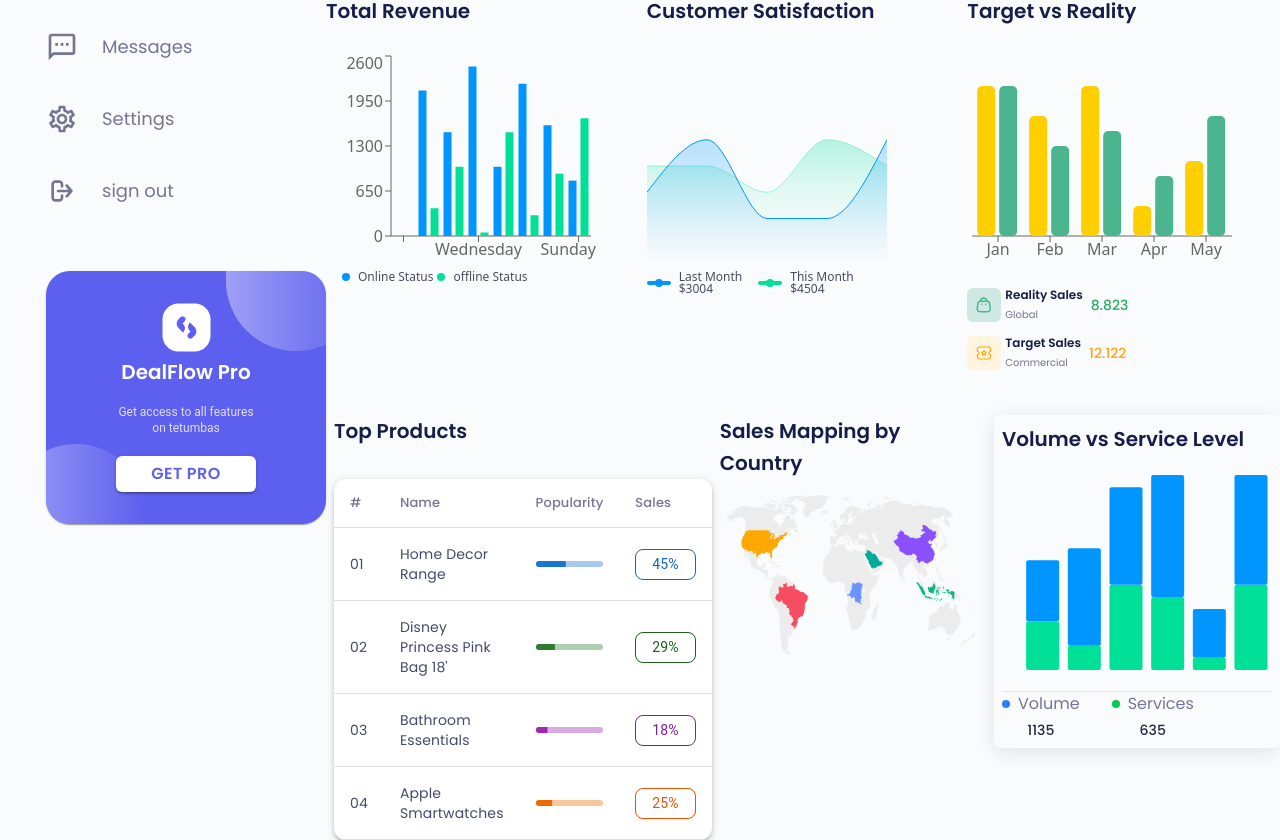
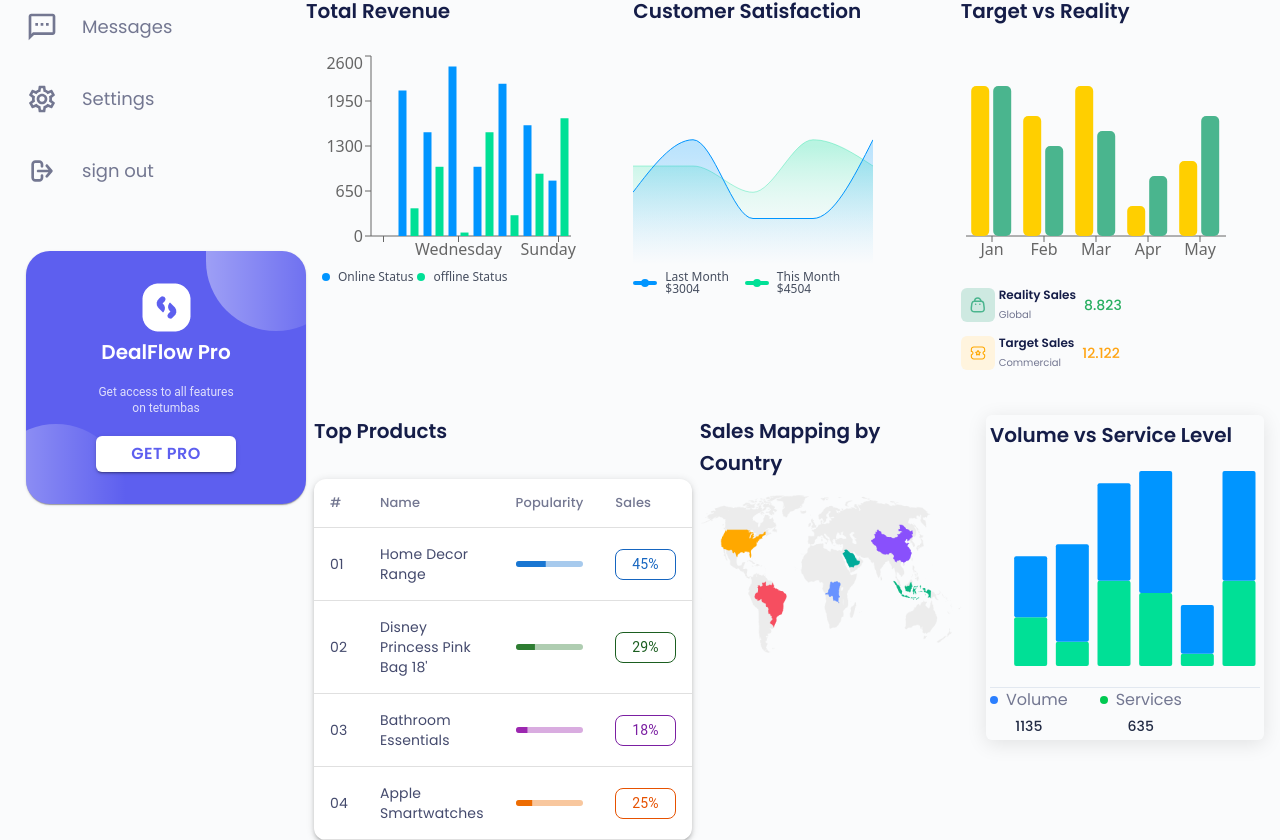
Before and after one commit to mehediweb01/sales-dashboard, a React (Vite) app: page / in a window 1280 px wide. Shown: the part 504-1344 px from the top of the page. Built offline with nearby package versions, Linux system fonts and the light colour scheme.

Commit message:
done project

```diff
--- a/src/components/sidebar/SideBar.jsx
+++ b/src/components/sidebar/SideBar.jsx
@@ -5,7 +5,7 @@ import Logo from "./Logo";
 
 const SideBar = () => {
   return (
-    <div className="flex flex-col justify-start items-start gap-16 ms-[46px] mt-[55px] max-w-[280px] pb-4">
+    <div className="flex flex-col justify-start items-start gap-16 ms-[26px] mt-[35px] max-w-[280px] pb-4">
       <div className="w-full">
         <Logo />
       </div>
--- a/src/components/volume/Volume.jsx
+++ b/src/components/volume/Volume.jsx
@@ -3,7 +3,7 @@ import VolumeCharts from "../../charts/VolumeCharts";
 
 const Volume = () => {
   return (
-    <div className="shadow-box shadow-black/10 p-2 rounded-md">
+    <div className="shadow-box shadow-black/10 p-1 rounded-md mx-4">
       <h2 className="text-blueDark text-xl font-poppins font-semibold leading-8">
         Volume vs Service Level
       </h2>
```
